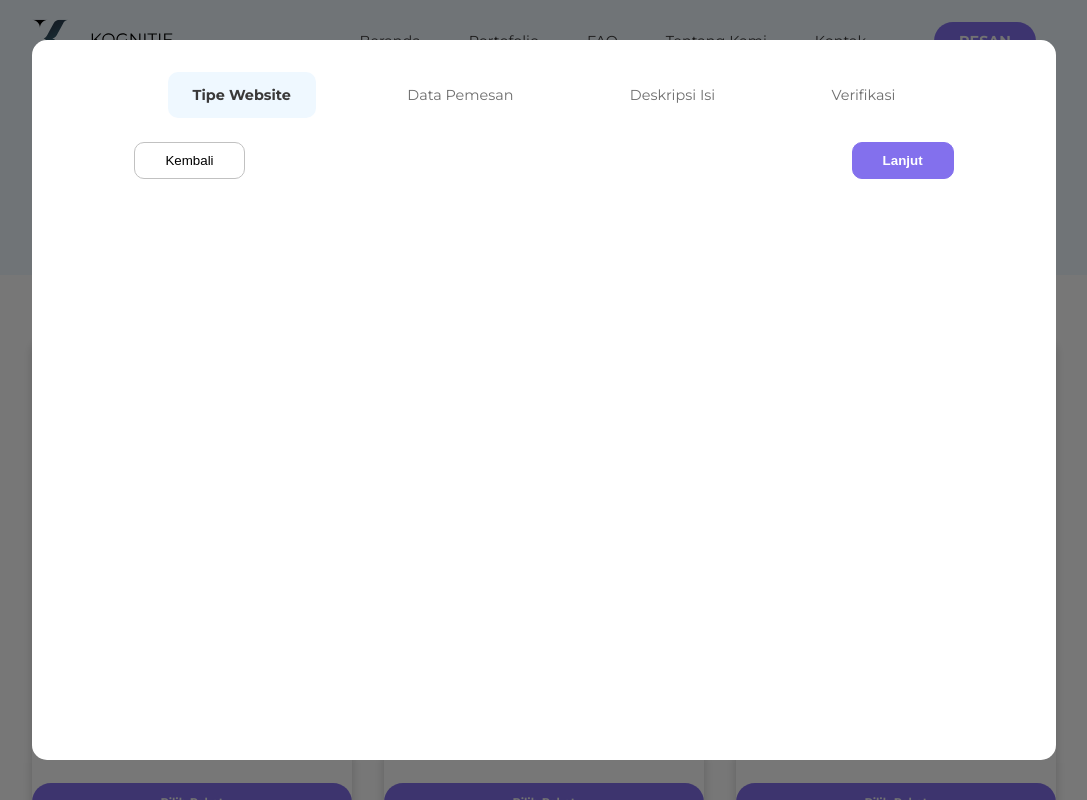
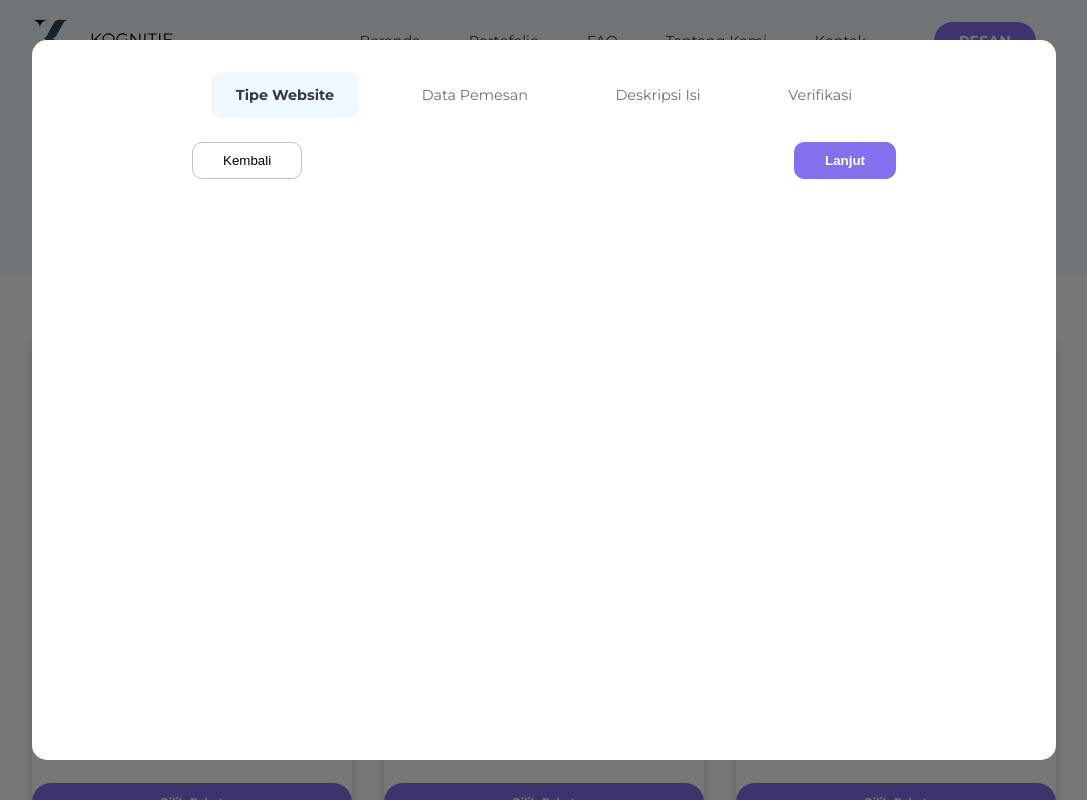
Before and after one commit to raharditya/kognitif.id, a Next.js app: page /pesan in a window 1280 px wide. Shown: the top 800 px of the page, without its empty margins (96-1183 px from the left). Built offline with nearby package versions, Linux system fonts and the light colour scheme.

Commit message:
Custom scrollbar styling

```diff
--- a/styles/globals.scss
+++ b/styles/globals.scss
@@ -16,6 +16,24 @@ body {
   margin: 0;
   font-family: "Montserrat", sans-serif;
   color: $TEXT-BLACK;
+
+  &::-webkit-scrollbar {
+    width: 1em;
+  }
+
+  &::-webkit-scrollbar-track {
+    box-shadow: inset 0 0 6px rgba(0, 0, 0, 0.3);
+  }
+
+  &::-webkit-scrollbar-thumb {
+    background-color: lightgrey;
+    border-radius: 15px;
+    transition: all 150ms ease-in-out;
+
+    &:hover {
+      background-color: darkgrey;
+    }
+  }
 }
 
 * {
--- a/styles/pesan.scss
+++ b/styles/pesan.scss
@@ -256,10 +256,30 @@ $BLUE: #8370ed;
   }
 
   .modal-inner {
-    width: 80%;
+    // width: 80%;
     margin: auto;
     text-align: center;
-    padding: 2rem 0;
+    padding: 2rem 10rem;
+    height: 100%;
+    overflow-y: scroll;
+
+    &::-webkit-scrollbar {
+      width: 0.8em;
+    }
+
+    &::-webkit-scrollbar-track {
+      // box-shadow: inset 0 0 6px rgba(0, 0, 0, 0.3);
+    }
+
+    &::-webkit-scrollbar-thumb {
+      background-color: lightgrey;
+      border-radius: 15px;
+      // outline: 1px solid slategrey;
+
+      &:hover {
+        background-color: darkgrey;
+      }
+    }
   }
 
   .form-progress {
@@ -305,7 +325,8 @@ $BLUE: #8370ed;
       text-align: start;
     }
 
-    input {
+    input,
+    textarea {
       display: block;
       width: 100%;
       height: 2.2rem;
@@ -320,6 +341,12 @@ $BLUE: #8370ed;
         border: 2px solid #cf8a8a;
         outline: none;
       }
+    }
+
+    textarea {
+      resize: vertical;
+      height: auto;
+      padding: 1rem;
     }
   }
 
@@ -345,6 +372,29 @@ $BLUE: #8370ed;
       border: 1px solid $BLUE;
       color: white;
       font-weight: bold;
+    }
+  }
+
+  .order-confirm-container {
+    text-align: start;
+
+    .confirm-detail-section {
+      margin: 2rem 0;
+      display: grid;
+      grid-template-columns: 1fr 1fr;
+    }
+
+    .package-detail {
+      background-color: $THEME-BG;
+      width: fit-content;
+      padding: 1.5rem 2.5rem;
+      border-radius: 15px;
+    }
+
+    .detail-item {
+      p {
+        font-weight: bold;
+      }
     }
   }
 }
```
